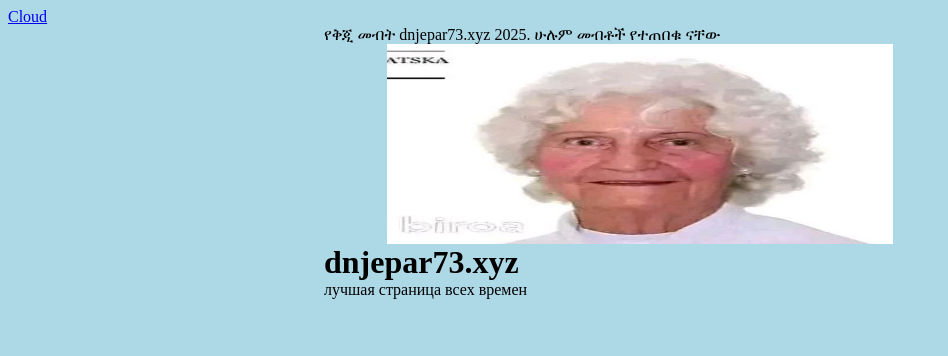
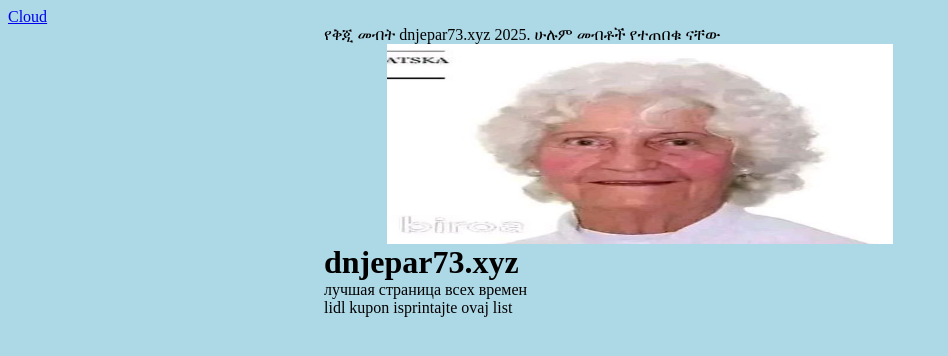
Before and after one commit to dnjepar73/dnjepar73, a plain HTML site: page index.html in a window 1280 px wide. Shown: the whole page, without its empty margins (0-948 px from the left). Drawn offline with Linux system fonts and the light colour scheme.

Commit message:
Update index.html

```diff
--- a/index.html
+++ b/index.html
@@ -21,5 +21,6 @@
     <img src="baba.png" width="200" height="200">
     <h1>dnjepar73.xyz</h1>
     <p>лучшая страница всех времен</p>
+    <p>lidl kupon isprintajte ovaj list</p>
 </body>
 </html>
```
